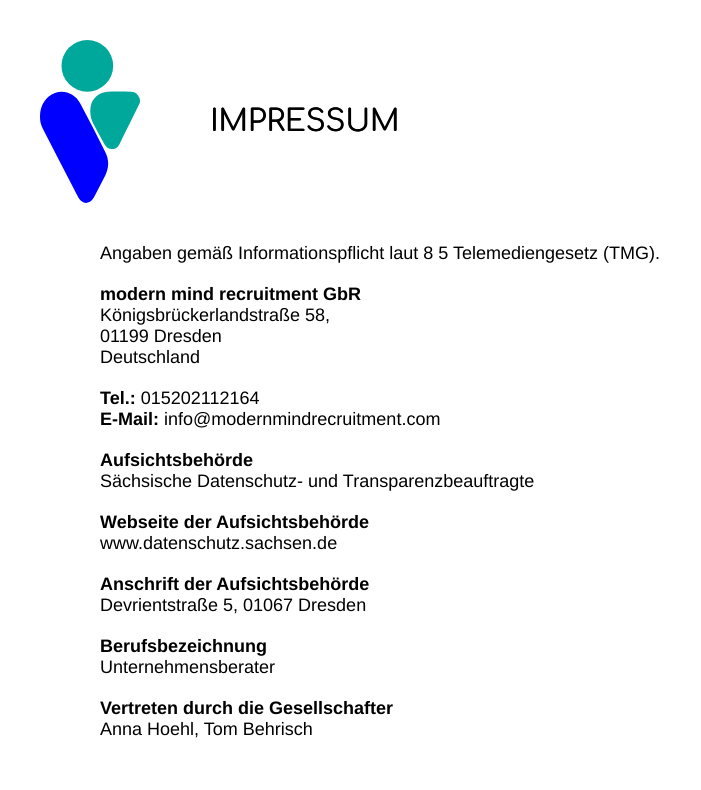
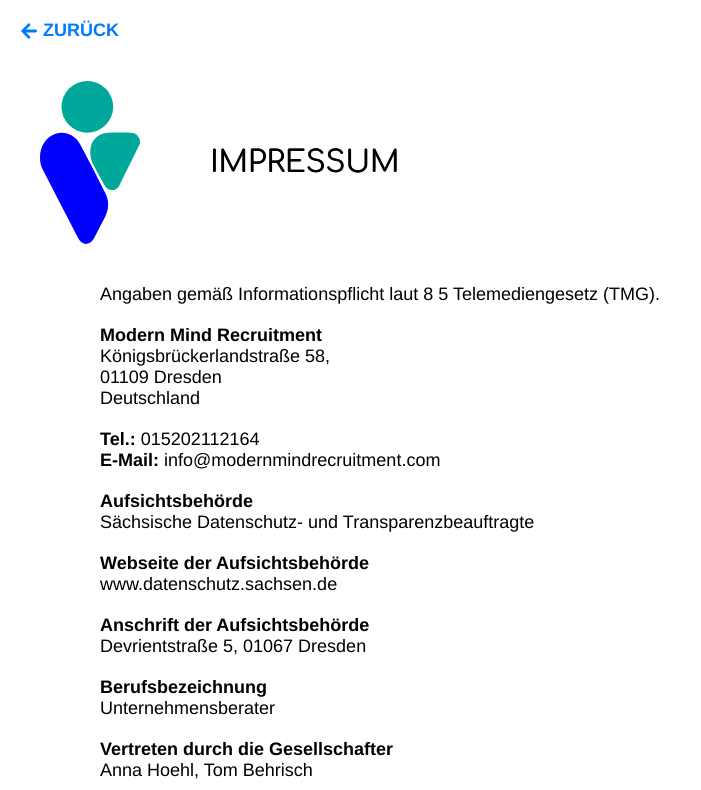
Before and after one commit to tommyb96/modern-mind-recruitment, a React (Create React App) app: page /Impressum in a window 1280 px wide. Shown: the top 790 px of the page, without its empty margins (0-701 px from the left). Built offline with nearby package versions, Linux system fonts and the light colour scheme.

Commit message:
add curser: pointer everywhere

```diff
--- a/src/components/AboutUs/AboutUs.js
+++ b/src/components/AboutUs/AboutUs.js
@@ -582,6 +582,7 @@ const ContactButton = styled.a`
   border: 6px solid black;
   z-index: 100;
   transition: transform 0.3s ease;
+  cursor: pointer;
 
   @media (hover: hover) {
     &:hover {
--- a/src/components/FAQ/FAQ.js
+++ b/src/components/FAQ/FAQ.js
@@ -348,6 +348,7 @@ const Row = styled.div`
   display: flex;
   padding-top: 25px;
   padding-bottom: 25px;
+  cursor: pointer;
 `;
 
 const BlueTriangleDiv = styled.div`
--- a/src/components/Home/Home.js
+++ b/src/components/Home/Home.js
@@ -119,14 +119,17 @@ const MessageWrapper = styled.div`
     100% {
       width: 47%;
     }
-    37.5% {
+    20% {
       width: 47%;
     }
-    50% {
+    28% {
       width: 72%;
     }
-    87.5% {
+    72% {
       width: 72%;
+    }
+    80% {
+      width: 47%;
     }
   }
 
@@ -137,14 +140,17 @@ const MessageWrapper = styled.div`
       100% {
         width: 47%;
       }
-      37.5% {
+      20% {
         width: 47%;
       }
-      50% {
+      28% {
         width: 83%;
       }
-      87.5% {
+      72% {
         width: 83%;
+      }
+      80% {
+        width: 47%;
       }
     }
   }
@@ -167,14 +173,17 @@ const Circle = styled.div`
     100% {
       left: 49%;
     }
-    37.5% {
+    20% {
       left: 49%;
     }
-    50% {
+    28% {
       left: 22.5%;
     }
-    87.5% {
+    72% {
       left: 22.5%;
+    }
+    80% {
+      left: 49%;
     }
   }
 
@@ -186,14 +195,17 @@ const Circle = styled.div`
       100% {
         left: 49%;
       }
-      37.5% {
+      20% {
         left: 49%;
       }
-      50% {
+      28% {
         left: 7%;
       }
-      87.5% {
+      72% {
         left: 7%;
+      }
+      80% {
+        left: 49%;
       }
     }
   }
@@ -221,14 +233,17 @@ const Message = styled.div`
     100% {
       left: -106%;
     }
-    37.5% {
+    20% {
       left: -106%;
     }
-    50% {
+    28% {
       left: 0;
     }
-    87.5% {
+    72% {
       left: 0;
+    }
+    80% {
+      left: -106%;
     }
   }
 
@@ -239,14 +254,17 @@ const Message = styled.div`
       100% {
         left: -153%;
       }
-      37.5% {
+      20% {
         left: -153%;
       }
-      50% {
+      28% {
         left: 0;
       }
-      87.5% {
+      72% {
         left: 0;
+      }
+      80% {
+        left: -153%;
       }
     }
   }
--- a/src/components/Kontakt/Kontakt.js
+++ b/src/components/Kontakt/Kontakt.js
@@ -402,7 +402,6 @@ const Table = styled.table`
   width: 1350px;
   margin: auto;
   margin-top: 15px;
-  font-size: 20px;
 
   @media (max-width: 1400px) {
     width: 100%;
@@ -724,6 +723,7 @@ const StyledButton = styled.button`
   width: 60%;
   background-color: rgb(255, 255, 255, 0.8);
   color: black;
+  cursor: pointer;
 
   @media (hover: hover) {
     &:hover {
--- a/src/components/NavBar/RightNavBar.js
+++ b/src/components/NavBar/RightNavBar.js
@@ -58,6 +58,7 @@ export default function RightNavBar({ open, setOpen }) {
 }
 
 const NavContainer = styled.nav`
+  cursor: pointer;
   display: flex;
   position: fixed;
   z-index: 1000;
--- a/src/components/Workshop/Workshop.js
+++ b/src/components/Workshop/Workshop.js
@@ -798,6 +798,7 @@ const Section = styled.div`
   display: flex;
   flex-direction: row;
   margin-top: 15px;
+  cursor: pointer;
 `;
 
 const Row = styled.div`
--- a/src/components/Workshop/WorkshopIntro.js
+++ b/src/components/Workshop/WorkshopIntro.js
@@ -247,6 +247,7 @@ const ContactButton = styled.a`
   z-index: 200;
   text-decoration: none;
   transition: transform 0.3s ease;
+  cursor: pointer;
 
   @media (hover: hover) {
     &:hover {
@@ -288,7 +289,7 @@ const Table = styled.table`
   margin-top: 100px;
   margin-bottom: 250px;
 
-  @media (max-width: 1500px) {
+  @media (max-width: 1400px) {
     width: 100%;
   }
 
@@ -311,7 +312,7 @@ const Heading = styled.th`
   transition: opacity 0.5s ease-in-out, transform 0.5s ease-in-out;
 
   @media (max-width: 1400px) {
-    padding-left: 20px;
+    padding-left: 40px;
   }
 
   @media (max-width: 900px) {
@@ -339,7 +340,7 @@ const LeftDiv = styled.th`
   opacity: 0.8;
 
   @media (max-width: 1400px) {
-    padding-left: 20px;
+    padding-left: 40px;
     padding-right: 50px;
   }
 
@@ -371,7 +372,7 @@ const BoldDiv = styled.th`
   font-weight: 500;
 
   @media (max-width: 1400px) {
-    padding-left: 20px;
+    padding-left: 40px;
     padding-right: 50px;
   }
 
--- a/src/pages/Datenschutzerklärung.js
+++ b/src/pages/Datenschutzerklärung.js
@@ -1,6 +1,8 @@
 import styled from "styled-components";
 import { useEffect } from "react";
 import { useLocation } from "react-router-dom";
+import { FaArrowLeft } from "react-icons/fa";
+import { useNavigate } from "react-router-dom";
 
 import logo from "../assets/svg/Home/logo.svg";
 import wave from "../assets/svg/Kontakt/kontakt_waves.png";
@@ -8,6 +10,11 @@ import GlobalStyle from "../Styles";
 
 export default function Datenschutzerklärung() {
   const location = useLocation();
+  const navigate = useNavigate();
+
+  const goBack = () => {
+    navigate(-1); // Navigate back to the previous page
+  };
 
   useEffect(() => {
     window.scrollTo(0, 0); // Scrollen zur Oberseite der Seite
@@ -18,6 +25,10 @@ export default function Datenschutzerklärung() {
       <div>
         <GlobalStyle />
         <Wrapper>
+          <BackButton onClick={goBack}>
+            <FaArrowLeft />
+            Zurück
+          </BackButton>
           <Heading>
             <Logo src={logo} alt="logo"></Logo>
             <h1>Datenschutzerklärung</h1>
@@ -157,9 +168,9 @@ export default function Datenschutzerklärung() {
                 Die verantwortliche Stelle für die Datenverarbeitung auf dieser
                 Website ist:
               </p>
-              <div>modern mind recruitment GbR</div>
-              <div>Bamberger Str. 4 - 6</div>
-              <div>01187 Dresden</div>
+              <div>Modern Mind Recruitment</div>
+              <div>Königsbrückerlandstraße 58</div>
+              <div>01109 Dresden</div>
               <br />
               <div>Telefon: 015202112164</div>
               <div>E-Mail: info@modernmindrecruitment.com</div>
@@ -424,6 +435,23 @@ export default function Datenschutzerklärung() {
   );
 }
 
+const BackButton = styled.button`
+  display: flex;
+  align-items: center;
+  cursor: pointer;
+  border: none;
+  background: none;
+  font-size: 18px;
+  font-weight: bold;
+  text-transform: uppercase;
+  margin: 20px 0 0 20px;
+  color: #007bff; // Ändern Sie die Farbe nach Bedarf
+
+  svg {
+    margin-right: 5px;
+  }
+`;
+
 const Wrapper = styled.div`
   display: flex;
   flex-direction: column;
--- a/src/pages/Impressum.js
+++ b/src/pages/Impressum.js
@@ -1,6 +1,8 @@
 import styled from "styled-components";
 import { useEffect } from "react";
 import { useLocation } from "react-router-dom";
+import { FaArrowLeft } from "react-icons/fa";
+import { useNavigate } from "react-router-dom";
 
 import logo from "../assets/svg/Home/logo.svg";
 import wave from "../assets/svg/AboutUs/about_us_waves.png";
@@ -8,6 +10,11 @@ import GlobalStyle from "../Styles";
 
 export default function Impressum() {
   const location = useLocation();
+  const navigate = useNavigate();
+
+  const goBack = () => {
+    navigate(-1); // Navigate back to the previous page
+  };
 
   useEffect(() => {
     window.scrollTo(0, 0); // Scrollen zur Oberseite der Seite
@@ -17,6 +24,10 @@ export default function Impressum() {
       <div>
         <GlobalStyle />
         <Wrapper>
+          <BackButton onClick={goBack}>
+            <FaArrowLeft />
+            Zurück
+          </BackButton>
           <Heading>
             <Logo src={logo} alt="logo"></Logo>
             <h1>impressum</h1>
@@ -28,10 +39,10 @@ export default function Impressum() {
                 (TMG).
               </p>
               <p>
-                <span>modern mind recruitment GbR</span> <br />
+                <span>Modern Mind Recruitment</span> <br />
                 Königsbrückerlandstraße 58,
                 <br />
-                01199 Dresden
+                01109 Dresden
                 <br />
                 Deutschland
               </p>
@@ -157,6 +168,22 @@ export default function Impressum() {
     </>
   );
 }
+const BackButton = styled.button`
+  display: flex;
+  align-items: center;
+  cursor: pointer;
+  border: none;
+  background: none;
+  font-size: 18px;
+  font-weight: bold;
+  text-transform: uppercase;
+  margin: 20px 0 0 20px;
+  color: #007bff; // Ändern Sie die Farbe nach Bedarf
+
+  svg {
+    margin-right: 5px;
+  }
+`;
 
 const Wrapper = styled.div`
   display: flex;
```
